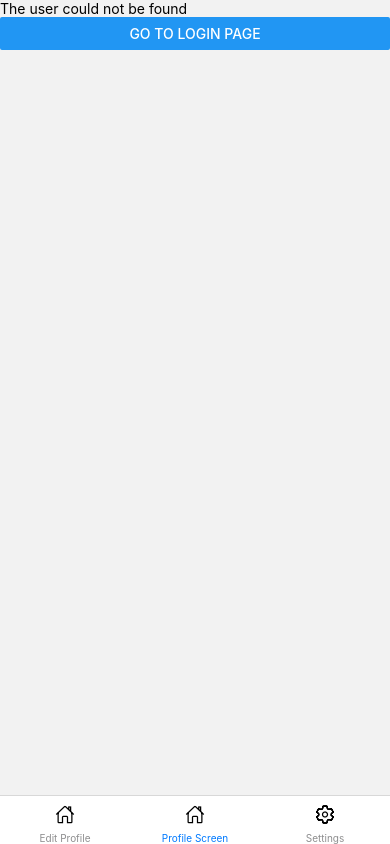
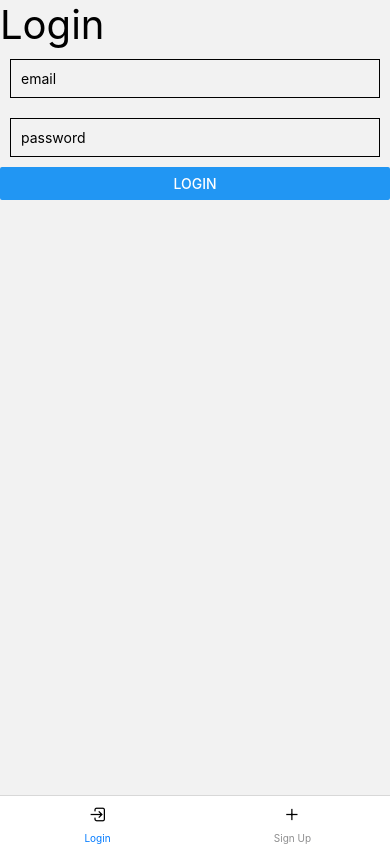
Before and after one commit to anda19ad/DediProjekt, a React Native app: screen / in a window 390 px wide. Built offline with nearby package versions, Linux system fonts and the light colour scheme; no server answers.

Commit message:
You can now log in and the view will change whether you are logged in or not

```diff
--- a/App.js
+++ b/App.js
@@ -82,7 +82,7 @@ function App({navigation}) {
     };
 
     const forNavigationContainer = ()=>{
-        if(user.loggedIn){
+        if(!user.loggedIn){
             return(
                 <Tab.Navigator initialRouteName = "Login">
                     <Tab.Screen name={'Login'} component={LogIn} options={{tabBarIcon: () => ( <Ionicons name="log-in-outline" size={20} />),headerShown:null}}/>
--- a/Components/EditProfile.js
+++ b/Components/EditProfile.js
@@ -2,12 +2,13 @@ import React from 'react';
 import {Button, StyleSheet, Text, View} from 'react-native';
 import firebase from "firebase";
 
-export default function App() {
+export default function App({navigation}) {
     //Function for getting current user ID so the information can be changed
     const seeCurrentUser = () => {
 
     }
 
+    //Navigation function for going to the login screen
     const navigateToLogin = () =>{
         navigation.navigate('Login')
     };
```
